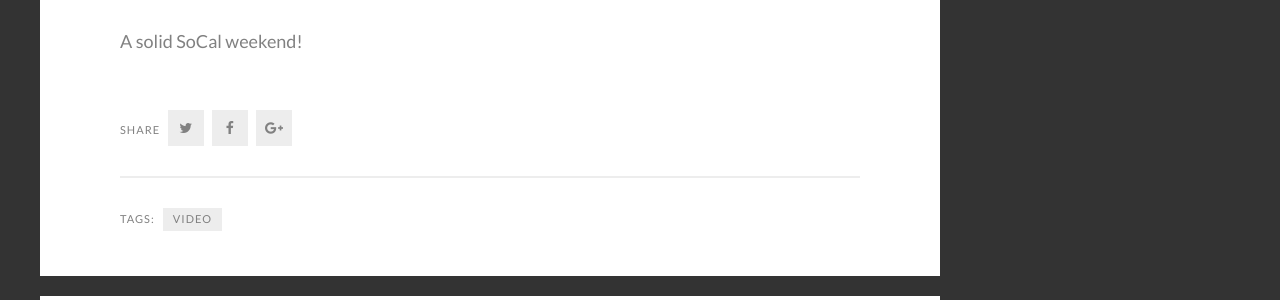
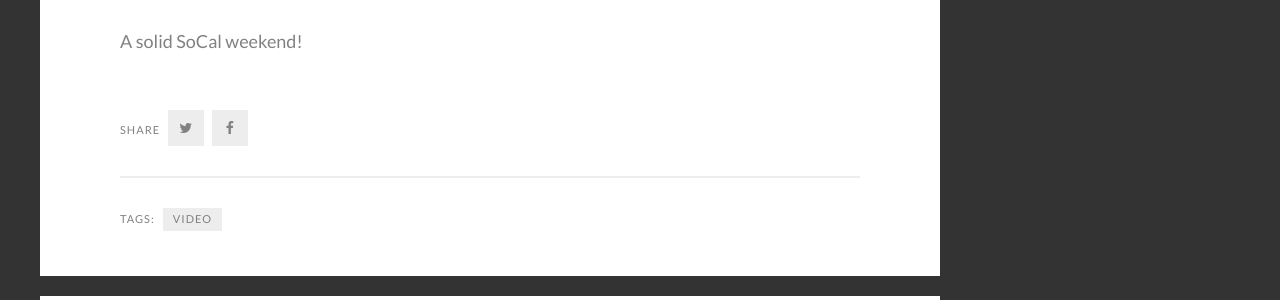
Before and after one commit to krystofl/krystofl.github.io, a Jekyll site: the page built from _posts/2015-06-05-socal-weekend.md, in a window 1280 px wide. Shown: the part 1125-1425 px from the top of the page. Built offline with Jekyll 4.4.1, drawn with Linux system fonts in a browser that asks for light colours; some web fonts are replaced; comment, search, counter and statistics services are not loaded.

Commit message:
Removed Google+ share option

```diff
--- a/_layouts/post.html
+++ b/_layouts/post.html
@@ -26,7 +26,6 @@ layout: default
                         <span>Share</span>
                         <a class="fa-twitter" target="_blank" href="https://twitter.com/intent/tweet?text={{ page.title | uri_escape }}&amp;url={{ site.url }}{{ page.url }}"><span class="screen-reader-text">Twitter</span></a>
                         <a class="fa-facebook" target="_blank" href="https://www.facebook.com/sharer/sharer.php?u={{ site.url }}{{ page.url }}&amp;t={{ page.title | uri_escape }}"><span class="screen-reader-text">Facebook</span></a>
-                        <a class="fa-google-plus" target="_blank" href="http://plus.google.com/share?url={{ site.url }}{{ page.url }}"><span class="screen-reader-text">Google+</span></a>
                     </div><!-- .share-post -->
                     {% if page.tags.size > 0 %}
                     <div class="tag-links">
```
